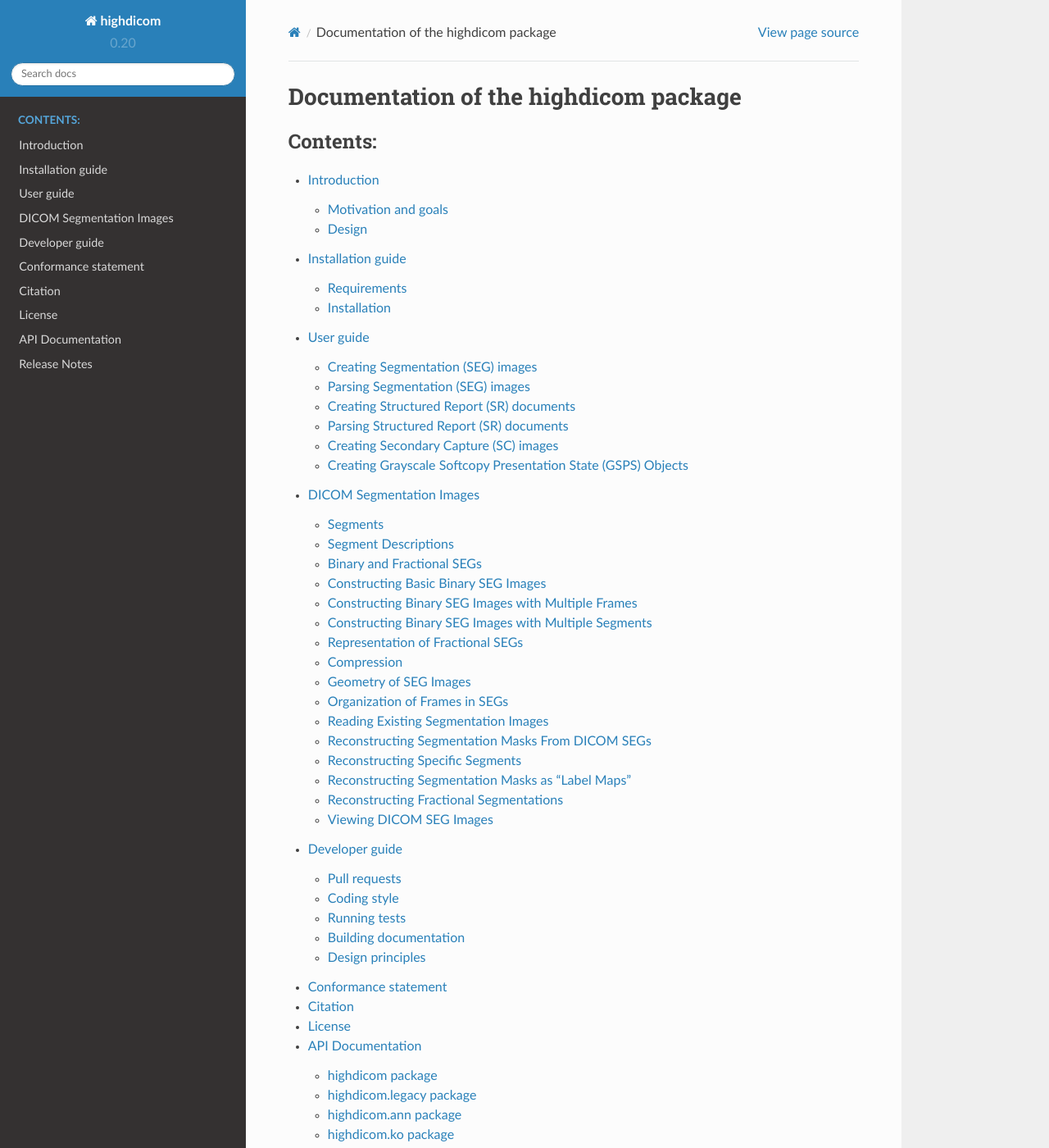
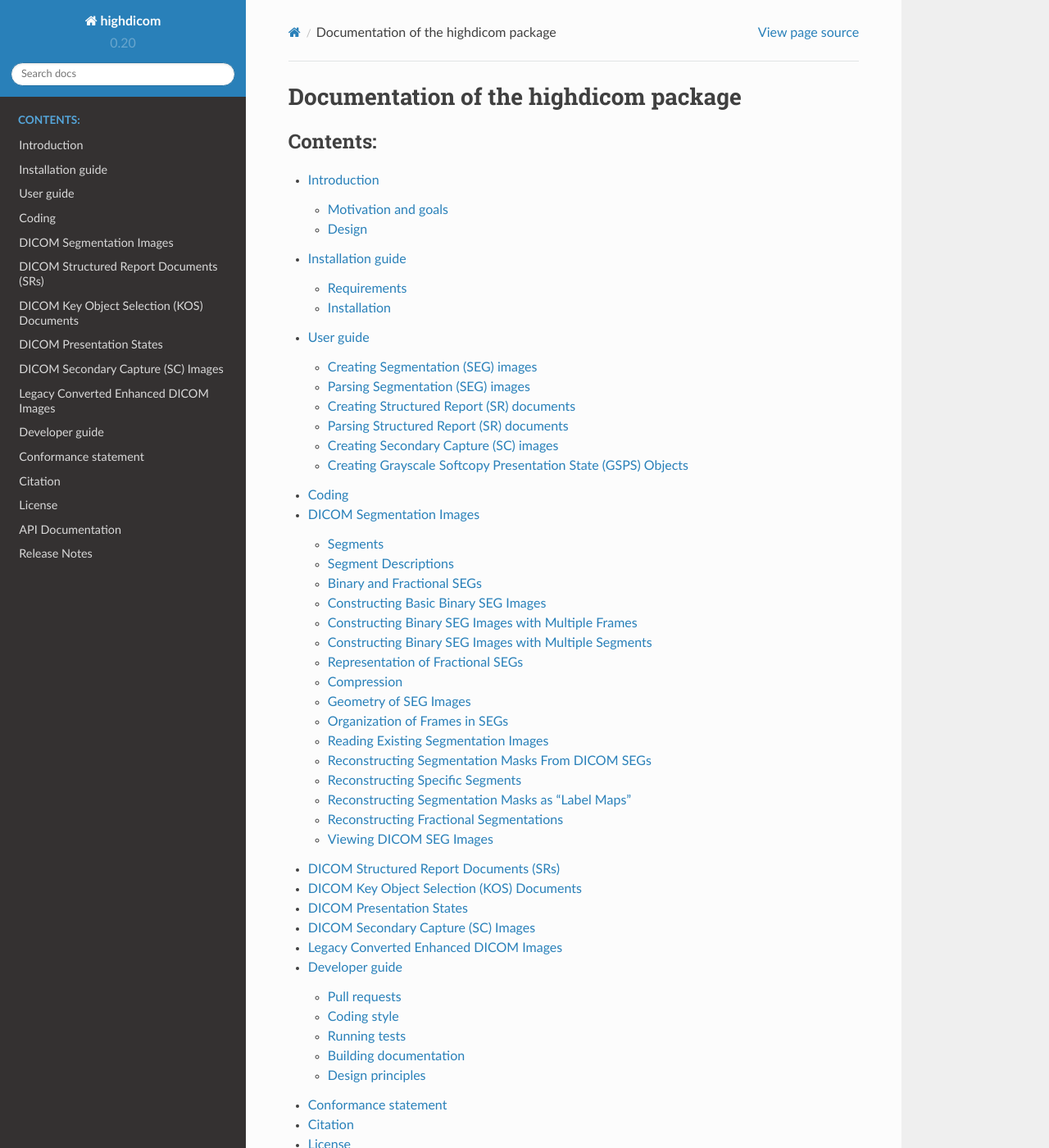
Before and after one commit to ImagingDataCommons/highdicom, a Sphinx documentation site: the page built from docs/index.rst, in a window 1280 px wide and 1400 px high. Shown: the whole window at 82% size. Built offline with Sphinx 7.4.7 and the Read the Docs theme 2.0.0, drawn with Linux system fonts in a browser that asks for light colours.

Commit message:
Add new user guide pages (template)

```diff
--- /dev/null
+++ b/docs/coding.rst
@@ -0,0 +1,6 @@
+.. _coding:
+
+Coding
+======
+
+A key concept used throughout `highdicom` is that
--- a/docs/index.rst
+++ b/docs/index.rst
@@ -8,7 +8,13 @@ Documentation of the highdicom package
    introduction
    installation
    usage
+   coding
    seg
+   sr
+   kos
+   pr
+   sc
+   legacy
    development
    conformance
    citation
--- /dev/null
+++ b/docs/kos.rst
@@ -0,0 +1,6 @@
+.. _kos:
+
+DICOM Key Object Selection (KOS) Documents
+==========================================
+
+This page is under construction, and more detail will be added soon.
--- /dev/null
+++ b/docs/legacy.rst
@@ -0,0 +1,6 @@
+.. _legacy:
+
+Legacy Converted Enhanced DICOM Images
+======================================
+
+This page is under construction, and more detail will be added soon.
--- /dev/null
+++ b/docs/pr.rst
@@ -0,0 +1,6 @@
+.. _pr:
+
+DICOM Presentation States
+=========================
+
+This page is under construction, and more detail will be added soon.
--- /dev/null
+++ b/docs/sc.rst
@@ -0,0 +1,6 @@
+.. _sc:
+
+DICOM Secondary Capture (SC) Images
+===================================
+
+This page is under construction, and more detail will be added soon.
--- /dev/null
+++ b/docs/sr.rst
@@ -0,0 +1,6 @@
+.. _sr:
+
+DICOM Structured Report Documents (SRs)
+=======================================
+
+This page is under construction, and more detail will be added soon.
```
